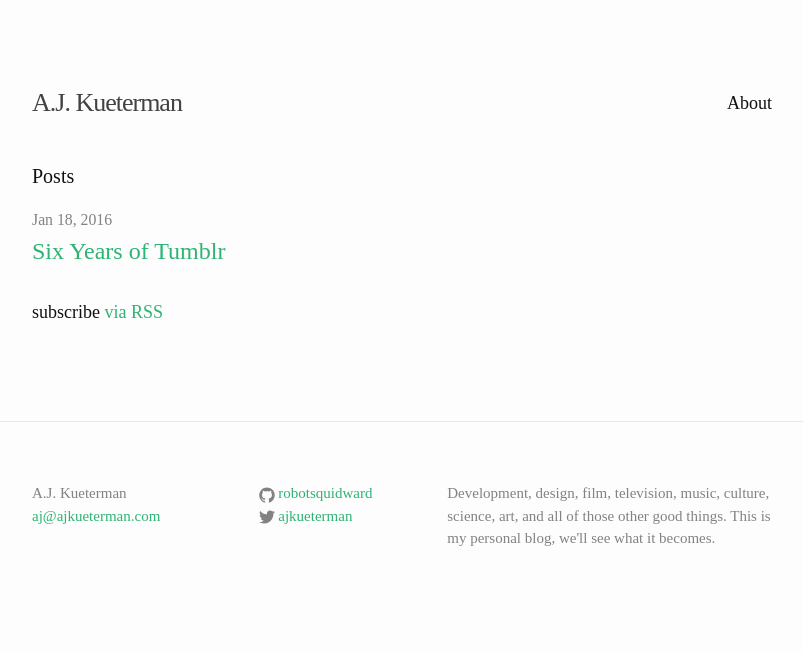
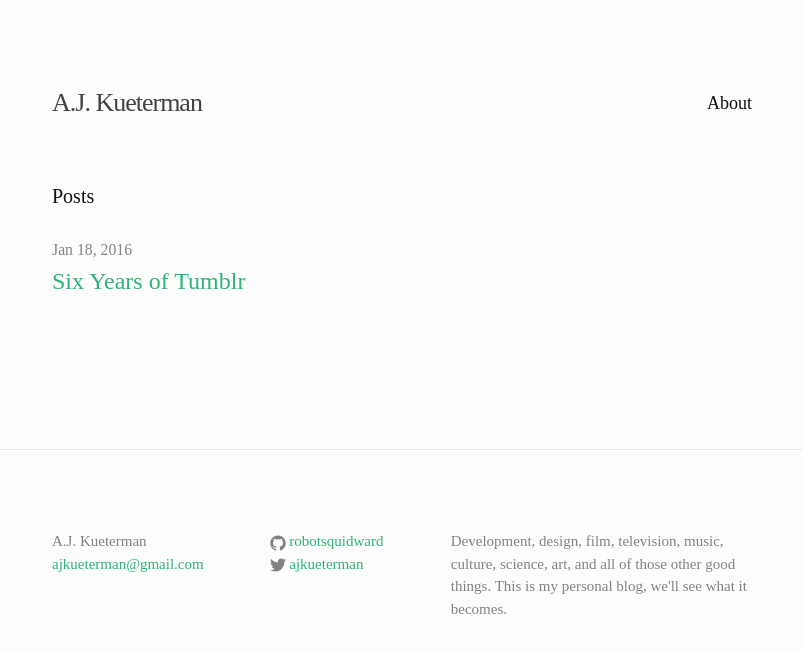
Before and after one commit to gpuskaric/robotsquidward.github.io, a Jekyll site: the page built from index.html, in a window 1280 px wide. Shown: the top 653 px of the page, without its empty margins (238-1041 px from the left). Built offline with Jekyll 4.4.1, drawn with Linux system fonts in a browser that asks for light colours; some web fonts are replaced.

Commit message:
Updating styling slightly
remove rss, edit padding, update config for email

```diff
--- a/_config.yml
+++ b/_config.yml
@@ -1,6 +1,6 @@
 # Site settings
 title: A.J. Kueterman
-email: aj@ajkueterman.com
+email: ajkueterman@gmail.com
 description: Development, design, film, television, music, culture, science, art, and all of those other good things.  This is my personal blog, we'll see what it becomes.
 baseurl: "" # the subpath of your site, e.g. /blog/
 url: "http://ajkueterman.com" # the base hostname & protocol for your site
--- a/css/main.scss
+++ b/css/main.scss
@@ -11,7 +11,7 @@
 $small-font-size:  $base-font-size * 0.875;
 $base-line-height: 1.5;
 
-$spacing-unit:     30px;
+$spacing-unit:     50px;
 
 $text-color:       #111;
 $background-color: #fdfdfd;
--- a/index.html
+++ b/index.html
@@ -18,6 +18,7 @@
     {% endfor %}
   </ul>
 
-  <p class="rss-subscribe">subscribe <a href="{{ "/feed.xml" | prepend: site.baseurl }}">via RSS</a></p>
+  <!-- RSS Feed commented out -->
+  <!-- <p class="rss-subscribe">subscribe <a href="{{ "/feed.xml" | prepend: site.baseurl }}">via RSS</a></p> -->
 
 </div>
```
Also changed, not shown: 5 other files.
